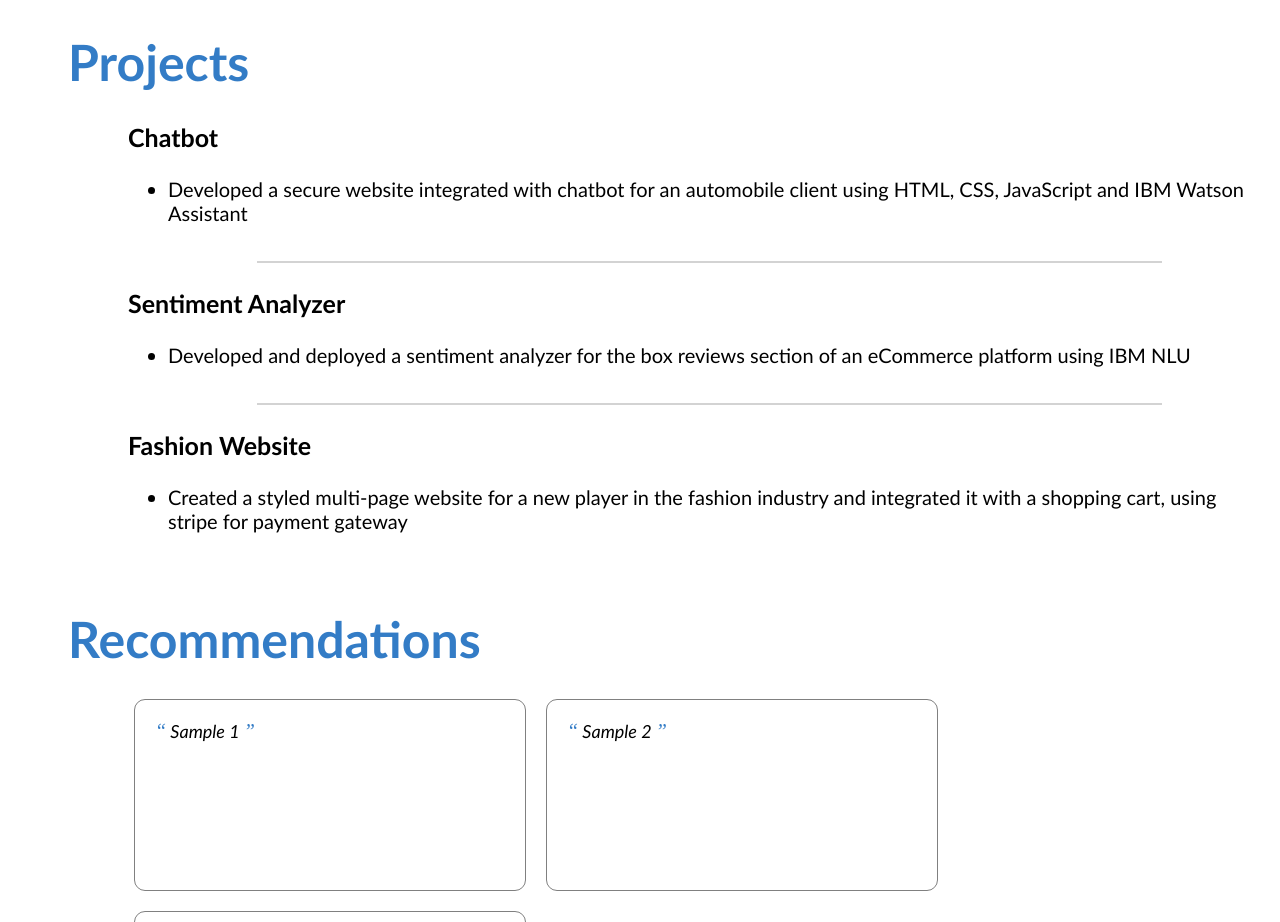
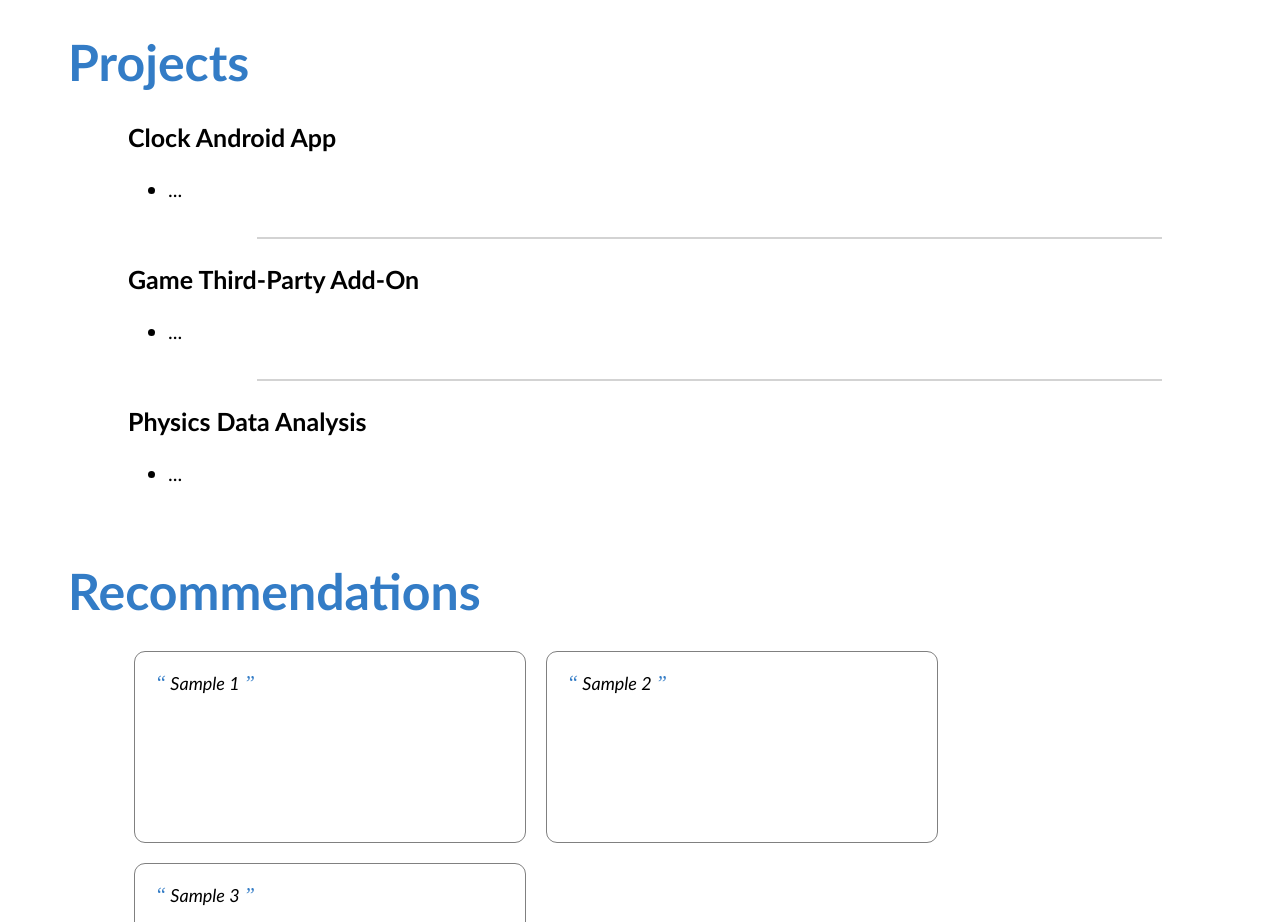
Before and after one commit to deneth-weerasinghe/portfolio-site, a plain HTML site: page index.html in a window 1280 px wide. Shown: the part 1320-2242 px from the top of the page. Drawn offline with Linux system fonts and the light colour scheme.

Commit message:
Removed more sample text

```diff
--- a/index.html
+++ b/index.html
@@ -98,23 +98,23 @@
 
         <div id="projects-container" class="projects-container">
           <div class="project-card">
-            <h3>Chatbot</h3>
+            <h3>Clock Android App</h3>
             <ul>
-              <li>Developed a secure website integrated with chatbot for an automobile client using HTML, CSS, JavaScript and IBM Watson Assistant</li>
+              <li>...</li>
             </ul>
           </div>
           <hr>
           <div class="project-card">
-            <h3>Sentiment Analyzer</h3>
+            <h3>Game Third-Party Add-On</h3>
             <ul>
-              <li>Developed and deployed a sentiment analyzer for the box reviews section of an eCommerce platform using IBM NLU</li>
+              <li>...</li>
             </ul>
           </div>
           <hr>
           <div class="project-card">
-            <h3>Fashion Website</h3>
+            <h3>Physics Data Analysis</h3>
             <ul>
-              <li>Created a styled multi-page website for a new player in the fashion industry and integrated it with a shopping cart, using stripe for payment gateway</li>
+              <li>...</li>
             </ul>
           </div>
     </div>
```
